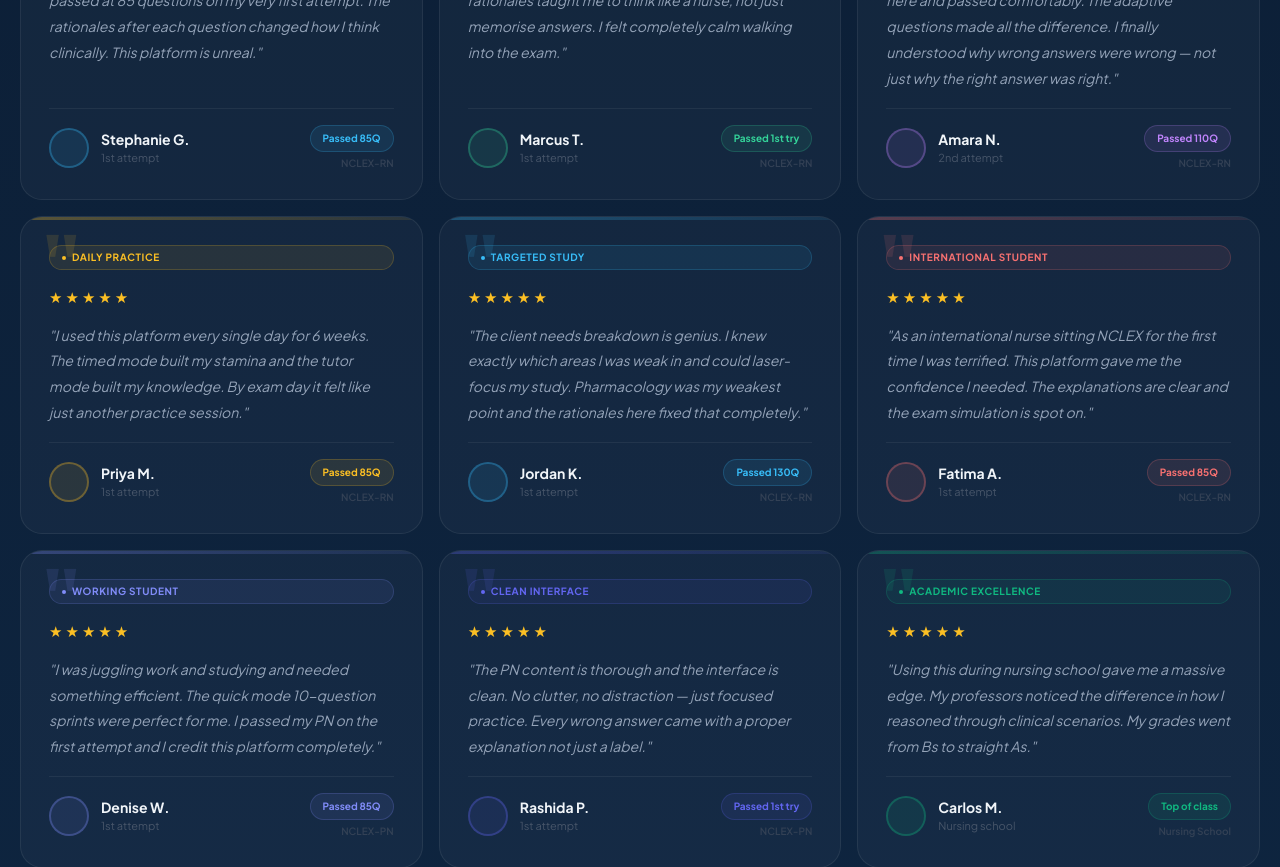
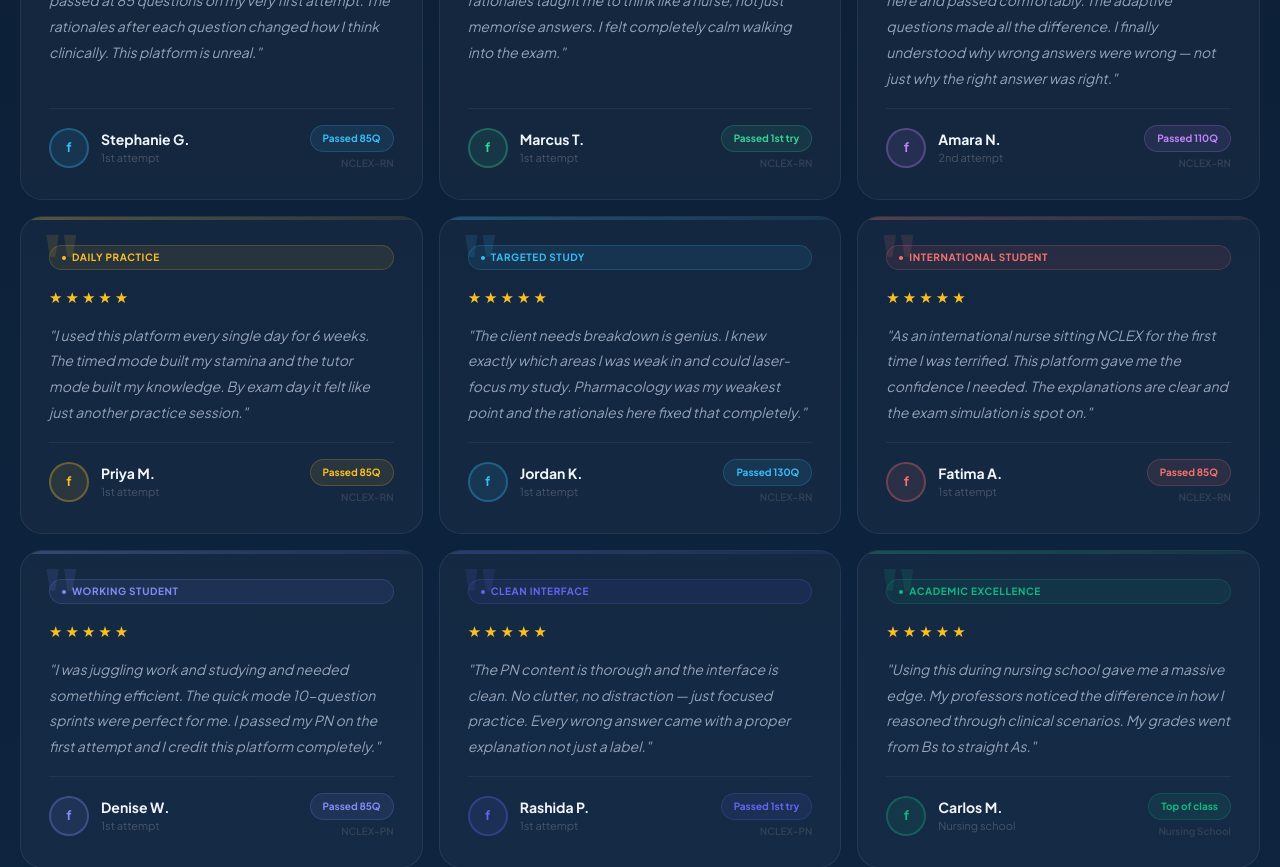
Before and after one commit to preprxnursing-ux/my-nextjs-website, a Next.js app: page /testimonials in a window 1280 px wide. Shown: the part 1660-2527 px from the top of the page. Built offline with nearby package versions, Linux system fonts and the light colour scheme; no server answers.

Commit message:
fix login redirect to home

```diff
--- a/app/auth/login/page.tsx
+++ b/app/auth/login/page.tsx
@@ -162,7 +162,7 @@ export default function LoginPage() {
     /* for demo — just navigate. In production verify OTP via your backend */
     const code = otp.join("");
     if (code.length < 6) { setError("Enter all 6 digits."); return; }
-    router.push("/dashboard");
+    router.push("/");
     router.refresh();
   }
 
--- a/app/testimonials/page.tsx
+++ b/app/testimonials/page.tsx
@@ -666,7 +666,7 @@ function TestimonialCard({ t, index }: { t: typeof testimonials[0]; index: numbe
       <div style={{ display: "flex", alignItems: "center", justifyContent: "space-between", paddingTop: "16px", borderTop: `1px solid rgba(255,255,255,.06)`, marginTop: "auto" }}>
         <div style={{ display: "flex", alignItems: "center", gap: "12px" }}>
           <div className="avatar-ring"
-  style={{ "--avatar-color": t.color, width: "40px", height: "40px", borderRadius: "50%", background: `${t.color}18`, border: `2px solid ${t.color}50`, display: "flex", alignItems: "center", justifyContent: "center", fontSize: "13px", fontWeight: 800, color: t.color, flexShrink: 0 } as React.CSSProperties}>
+  style={{ "--avatar-color": t.color, width: "40px", height: "40px", borderRadius: "50%", background: `${t.color}18`, border: `2px solid ${t.color}50`, display: "flex", alignItems: "center", justifyContent: "center", fontSize: "13px", fontWeight: 800, color: t.color, flexShrink: 0 } as React.CSSProperties}>f
           </div>
           <div>
             <p style={{ fontSize: "14px", fontWeight: 700, color: "#f1f5f9", margin: 0 }}>{t.name}</p>
```
